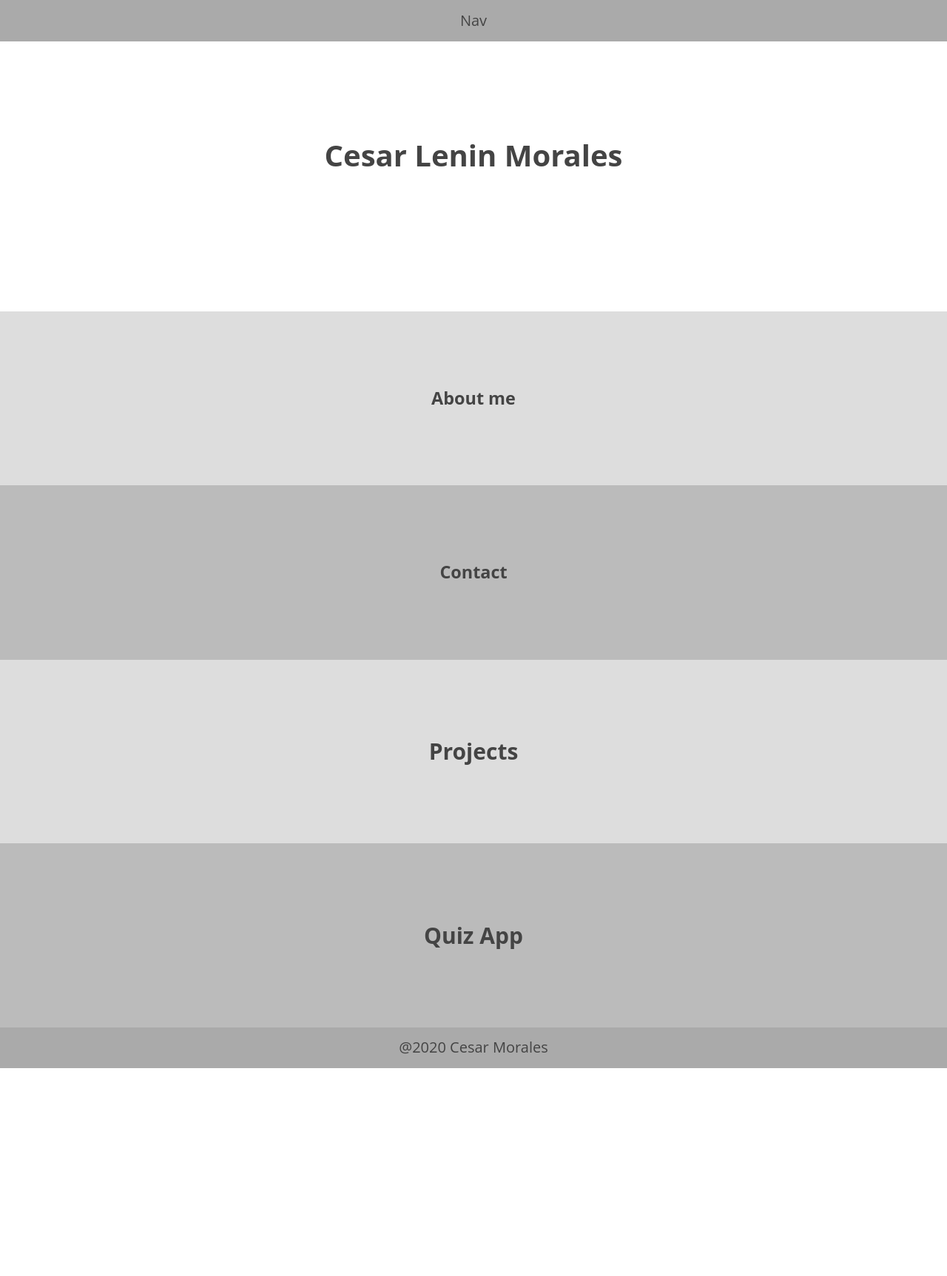
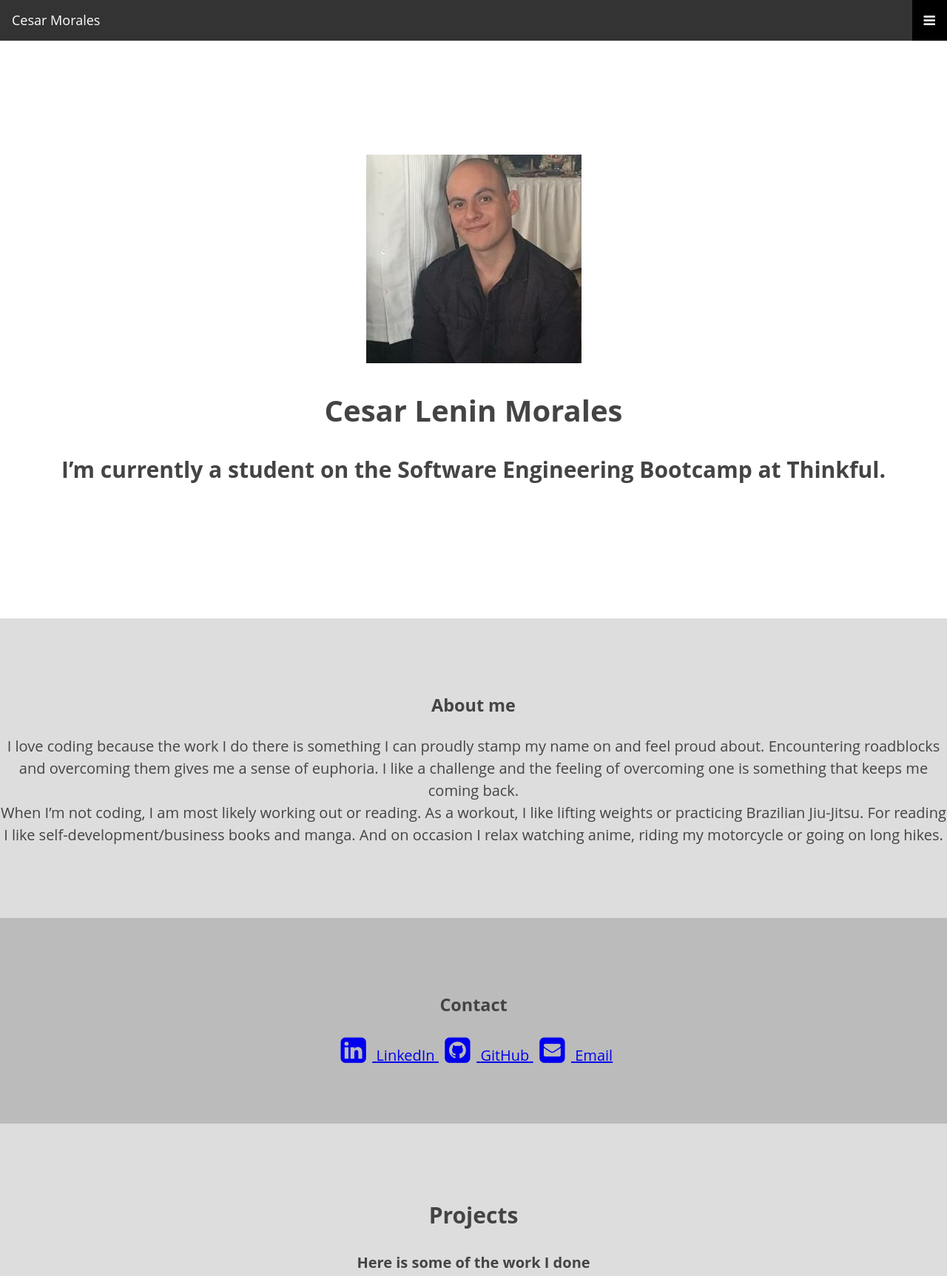
Before and after one commit to cesarlenin/Portfolio, a plain HTML site: page index.html in a window 1280 px wide. Shown: the top 1725 px of the page at 74% size. Before the commit the page ends 1444 px from the top, so only its background shows below. Drawn offline with nearby package versions, Linux system fonts and the light colour scheme.

Commit message:
made navigation bar

```diff
--- a/css/index.css
+++ b/css/index.css
@@ -11,13 +11,14 @@ body {
   line-height: 1.5;
 }
 
-nav,
+
 footer {
   padding: 1% 0;
   background-color: #aaa;
 }
 
 nav {
+  text-align: left;
   position: fixed;
   top: 0;
   left: 0;
@@ -45,3 +46,32 @@ section:nth-child(even) {
 .tech-icon {
   height: 1.7em;
 }
+
+
+nav{
+  overflow: hidden;
+  background-color: #333;
+  position: relative;
+}
+
+nav #myLinks {
+  display: none;
+  list-style-type:none;
+  padding-left: 0;
+}
+
+nav a {
+  color: white;
+  padding: 14px 16px;
+  text-decoration: none;
+  font-size: 18px;
+  display: block;
+}
+
+nav a.icon {
+  background: black;
+  display: block;
+  position: absolute;
+  right: 0;
+  top: 0;
+}
--- a/index.html
+++ b/index.html
@@ -8,28 +8,87 @@
     <link rel="stylesheet" href="css/index.css">
 </head>
 <body>
-    <nav role="navigation">Nav</nav>
+    <nav role="navigation" >
+        <a href="#home" class="active">Cesar Morales</a>
+        <ul id="myLinks">
+            <li><a href="#news">Projects</a></li>
+            <li><a href="#contact">About</a></li>
+        </ul>
+        <a href="javascript:void(0);" class="icon" onclick="myFunction()">
+    <i class="fa fa-bars"></i>
+  </a>
+    </nav>
     <main role="main">
         <header role="banner">
+            <img src="img/myPic.jpg">
             <h1>Cesar Lenin Morales</h1>
+            <h2>I’m currently a student on the Software Engineering Bootcamp at Thinkful.</h2>
         </header>
 
         <section class="about-me">
             <h3>About me</h3>
+            <p>I love coding because the work I do there is something I can proudly stamp my name on and feel proud about.
+                Encountering roadblocks and overcoming them gives me a sense of euphoria.
+                I like a challenge and the feeling of overcoming one is something that keeps me coming back.
+                <br>When I’m not coding, I am most likely working out or reading. As a workout, I like lifting weights or practicing Brazilian Jiu-Jitsu.
+                For reading I like self-development/business books and manga.
+                And on occasion I relax watching anime, riding my motorcycle or going on long hikes.</p>
         </section>
 
         <section class="contact">
             <h3>Contact</h3>
+                <a href="https://gist.github.com/cesarlenin" target="_blank">
+                    <i class="fa fa-fw fa-2x fa-linkedin-square valign-middle" ></i>
+                    <span>LinkedIn</span>
+                </a>
+                <a href="https://gist.github.com/cesarlenin" target="_blank">
+                    <i class="fa fa-fw fa-2x fa-github-square valign-middle"></i>
+                    <span>GitHub</span>
+                </a>
+                <a href="mailto:cesarlenin2@live.com" target="_blank">
+                    <i class="fa fa-fw fa-2x fa-envelope-square valign-middle"></i>
+                    <span>Email</span>
+                </a>
         </section>
 
         <section>
             <h2>Projects</h2>
+            <h4>Here is some of the work I done</h4>
         </section>
 
         <section class= "project">
             <h2>Quiz App</h2>
+
+            <a href="https://thinkful-ei-narwhal.github.io/Quiz-App_Cesar_Yousef/" target="_blank">
+                <img src="img/QuizApp.png">
+            </a>
+
+            <div class= "tech">
+                <svg class="tech-icon" viewBox="0 0 128 128">
+                    <path fill="#4b4b4b" d="M19.569 27l8.087 89.919 36.289 9.682 36.39-9.499 8.096-90.102h-88.862zm72.041 20.471l-.507 5.834-.223 2.695h-42.569l1.017 12h40.54l-.271 2.231-2.615 28.909-.192 1.69-22.79 6.134v-.005l-.027.012-22.777-5.916-1.546-17.055h11.168l.791 8.46 12.385 3.139.006-.234v.012l12.412-2.649 1.296-13.728h-38.555l-2.734-30.836-.267-3.164h55.724000000000004l-.266 2.471zM27.956 1.627h5.622v5.556h5.144v-5.556h5.623v16.822h-5.623v-5.633h-5.143v5.633h-5.623v-16.822zM51.738 7.206h-4.95v-5.579h15.525v5.579h-4.952v11.243h-5.623v-11.243zM64.777 1.627h5.862l3.607 5.911 3.603-5.911h5.865v16.822h-5.601v-8.338l-3.867 5.981h-.098l-3.87-5.981v8.338h-5.502v-16.822zM86.513 1.627h5.624v11.262h7.907v5.561h-13.531v-16.823z"></path>
+                </svg>
+                <svg class="tech-icon" viewBox="0 0 128 128">
+                    <path fill="#4b4b4b" d="M19.67 26l8.069 90.493 36.206 10.05 36.307-10.063 8.078-90.48h-88.66zm69.21 50.488l-2.35 21.892.009 1.875-22.539 6.295v.001l-.018.015-22.719-6.225-1.537-17.341h11.141l.79 8.766 12.347 3.295-.004.015v-.032l12.394-3.495 1.308-14.549h-25.907000000000004l-.222-2.355-.506-5.647-.265-2.998h27.886000000000003l1.014-11h-42.473l-.223-2.589-.506-6.03-.265-3.381h55.597l-.267 3.334-2.685 30.154"></path><path fill="#4b4b4b" d="M89 14.374l-7.149-8.374h7.149v-5h-16v4.363l8.39 7.637h-8.39v5h16zM70 14.374l-6.807-8.374h6.807v-5h-15v4.363l7.733 7.637h-7.733v5h15zM52 13h-8v-7h8v-5h-14v17h14z"></path>
+                </svg>
+                <svg class="tech-icon" viewBox="0 0 128 128">
+                    <path fill="#4b4b4b" d="M2 1v125h125v-125h-125zm66.119 106.513c-1.845 3.749-5.367 6.212-9.448 7.401-6.271 1.44-12.269.619-16.731-2.059-2.986-1.832-5.318-4.652-6.901-7.901l9.52-5.83c.083.035.333.487.667 1.071 1.214 2.034 2.261 3.474 4.319 4.485 2.022.69 6.461 1.131 8.175-2.427 1.047-1.81.714-7.628.714-14.065-.001-10.115.046-20.188.046-30.188h11.709c0 11 .06 21.418 0 32.152.025 6.58.596 12.446-2.07 17.361zm48.574-3.308c-4.07 13.922-26.762 14.374-35.83 5.176-1.916-2.165-3.117-3.296-4.26-5.795 4.819-2.772 4.819-2.772 9.508-5.485 2.547 3.915 4.902 6.068 9.139 6.949 5.748.702 11.531-1.273 10.234-7.378-1.333-4.986-11.77-6.199-18.873-11.531-7.211-4.843-8.901-16.611-2.975-23.335 1.975-2.487 5.343-4.343 8.877-5.235l3.688-.477c7.081-.143 11.507 1.727 14.756 5.355.904.916 1.642 1.904 3.022 4.045-3.772 2.404-3.76 2.381-9.163 5.879-1.154-2.486-3.069-4.046-5.093-4.724-3.142-.952-7.104.083-7.926 3.403-.285 1.023-.226 1.975.227 3.665 1.273 2.903 5.545 4.165 9.377 5.926 11.031 4.474 14.756 9.271 15.672 14.981.882 4.916-.213 8.105-.38 8.581z"></path>
+                </svg>
+            </div>
+
+            <p>Quiz app is a simple game where users can test their knowledge.
+                It tracks the current question and answer to provide feedback to the user.
+                That being the total score, the number of questions correct/incorrect and correct answer.</p>
+
+            <a href="https://github.com/thinkful-ei-narwhal/Quiz-App_Cesar_Yousef" target="_blank">
+                <button type="button">View Code</button></a>
+
+            <a href="https://thinkful-ei-narwhal.github.io/Quiz-App_Cesar_Yousef/" target="_blank">
+                <button type="button">View Project</button>
+            </a>
         </section>
     </main>
     <footer role="content-info">@2020 Cesar Morales</footer>
+    <script src="https://code.jquery.com/jquery-3.2.1.min.js"></script>
+    <script src="js/index.js"></script>
 </body>
 </html>
--- a/js/index.js
+++ b/js/index.js
@@ -0,0 +1,10 @@
+'use strict';
+
+function myFunction() {
+  var x = document.getElementById('myLinks');
+  if (x.style.display === 'block') {
+    x.style.display = 'none';
+  } else {
+    x.style.display = 'block';
+  }
+}
```
